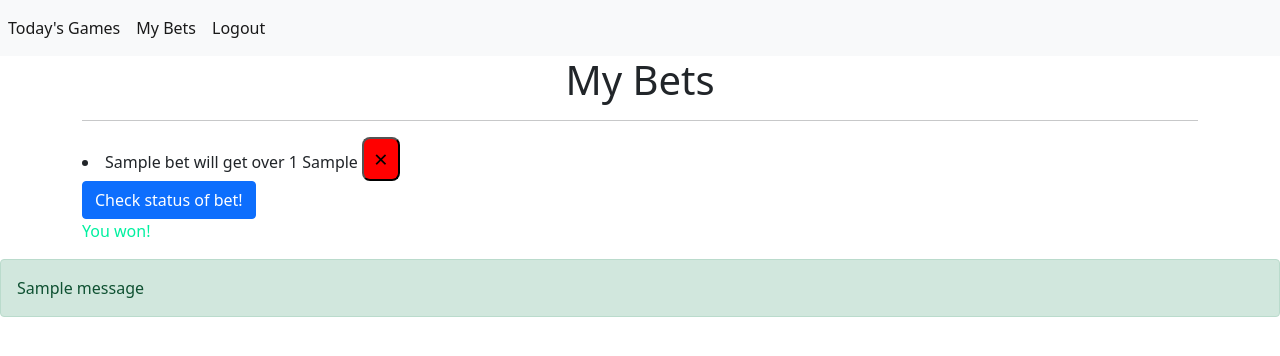
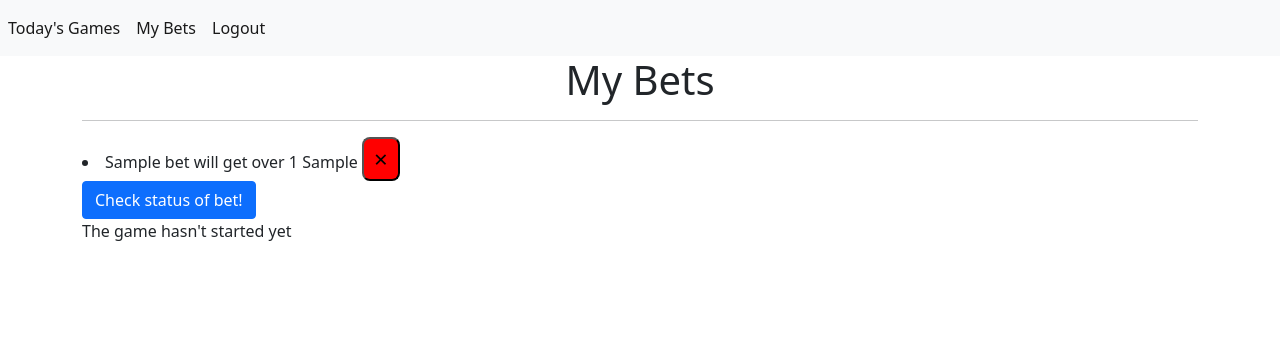
Before and after one commit to aniqp/NBA-Betting-App, a Flask app: page /my-bets in a window 1280 px wide. Shown: the top 356 px of the page. Run offline with Flask 2, Linux system fonts and the light colour scheme; a user stored in the database is signed in; tables that the repository leaves empty hold one stand-in row (values such as "Sample post"); one stand-in notice (Sample message) is shown; parts of the project's set-up code (start-up, migrations or seed data) failed here and were passed over.

Commit message:
added db columns and game status

```diff
--- a/app/functions/determine_bet_outcome.py
+++ b/app/functions/determine_bet_outcome.py
@@ -91,26 +91,16 @@ def determine_bet_outcome(data_dictionary):
     stat_to_compare = player_df[data_dictionary.get('statistic')].values[0]
 
 
-    compare_boxscore_to_avg = (stat_to_compare > round(data_dictionary.get('num_stats')))
+    compare_boxscore_to_avg = stat_to_compare > round(data_dictionary.get('num_stats')) # True if actual stat is greater than average stat
 
-    game_status = response['game']['gameStatusText']
+    game_status = response['game']['gameStatus']
 
     outcome_stat_dict = {}
-    if compare_boxscore_to_avg == False:
-        if game_status == 'Final':
-            outcome_stat_dict.update({
-                'bet_outcome': compare_boxscore_to_avg == data_dictionary.get('over_statistic'),
-                'num_stats': stat_to_compare
-            })
-            return outcome_stat_dict
-        else:
-            return "The game isn't over yet, " + data_dictionary['name'] + " has " + stat_to_compare + " " + data_dictionary['statistic']
-    else:
-        outcome_stat_dict.update({
+    outcome_stat_dict.update({
             'bet_outcome': compare_boxscore_to_avg == data_dictionary.get('over_statistic'),
             'num_stats': stat_to_compare
         })
-        return outcome_stat_dict
+    return outcome_stat_dict
 
     # return compare_bet_to_boxscore == data_dictionary.get('over_statistic')
 
@@ -122,5 +112,3 @@ data_dict = {
     'num_stats': 21,
     'over_statistic': True
 }
-
-print(determine_bet_outcome(data_dict))
--- a/app/templates/user_bets.html
+++ b/app/templates/user_bets.html
@@ -24,11 +24,15 @@
                     <button type="button" class="btn btn-primary" onClick = "checkBetStatus('{{ bet.id }}')">
                         Check status of bet!
                     </button>
-                    {% if bet.w_or_l is not none %}
+                    {% if bet.game_status == 1 %}
+                        <p>The game hasn't started yet</p>
+                    {% elif bet.game_status == 2 and bet.w_or_l is none %}
+                        <p style="color: rgb(202, 181, 28)">The game is in progress. {{ bet.player_name }} currently has {{ bet.num_stats }} {{ bet.statistic }}</p>
+                    {% elif bet.game_status == 3 %}
                         {% if bet.w_or_l == true %}
-                        <p style = "color: rgb(0, 240, 160);">You won!</p>
+                        <p style = "color: rgb(0, 240, 160);">You won! {{ bet.player_name }} got {{ bet.num_stats }} {{ bet.statistic }}!</p>
                         {% else %}
-                        <p style = "color: red;">You suck.</p>
+                        <p style = "color: red;">You lost. {{ bet.player_name }} only got {{ bet.num_stats }} {{ bet.statistic }}</p>
                         {% endif %}
                     {% endif %}
                 </li>
@@ -38,7 +42,7 @@
     </div>
 </div>
 
-{% with messages = get_flashed_messages(with_categories = true) %}
+<!-- {% with messages = get_flashed_messages(with_categories = true) %}
 {% if messages %}
 {% for category, message in messages %}
 {% if category == 'error' %}
@@ -52,7 +56,7 @@
 {% endif %}
 {% endfor %}
 {% endif %}
-{% endwith %}
+{% endwith %} -->
 
 {% endblock %}
 
--- a/app/views.py
+++ b/app/views.py
@@ -5,12 +5,13 @@ from flask_login import login_user, logout_user, login_required, current_user
 from .models import User, Bet
 from werkzeug.security import generate_password_hash, check_password_hash
 import json
+from sqlalchemy.exc import IntegrityError
 from app.functions.todays_games import *
 from app.functions.get_team_credentials import *
 from app.functions.get_best_player import *
 from app.functions.determine_bet_outcome import *
 from app.functions.string_to_boolean_converter import *
-
+from app.functions.get_game_status import *
 
 @app.route("/")
 @login_required
@@ -85,7 +86,10 @@ def games(game_id):
                 user_id = current_user.id
                 ))
                 db.create_all
-                db.session.commit()
+                try:
+                    db.session.commit()
+                except IntegrityError:
+                    db.session.rollback()
 
         # flash('Bet(s) made!', category = 'success')
         return redirect('/')
@@ -106,6 +110,7 @@ def games(game_id):
 
 @app.route("/my-bets")
 def my_bets():
+    # outcome = "hi"
     return render_template("user_bets.html", user = current_user)
 
 @app.route('/delete-bet', methods = ['POST'])
@@ -133,12 +138,27 @@ def check_bet_status():
                 'statistic': bet.statistic,
                 'num_stats': bet.num_stats,
                 'over_statistic': bet.over_statistic,
-                'game_id': bet.game_id
+                'game_id': bet.game_id,
+                'stats_actual': bet.stats_actual
             }
 
-        outcome = determine_bet_outcome(data_dictionary)
-        if outcome['bet_outcome'] == False or outcome['bet_outcome'] == True:
-            bet.w_or_l = outcome['bet_outcome']
+            bet.game_status = get_game_status(bet.game_id)
             db.session.commit()
 
+            outcome = determine_bet_outcome(data_dictionary)
+            if bet.game_status == 2:
+                if outcome['bet_outcome'] == True:
+                    bet.w_or_l = outcome['bet_outcome']
+                    bet.stats_actual = int(outcome['num_stats'])
+                    try:
+                        db.session.commit()
+                    except IntegrityError:
+                        db.session.rollback()
+            elif bet.game_status == 3:
+                bet.w_or_l = outcome['bet_outcome']
+                bet.stats_actual = int(outcome['num_stats'])
+                try:
+                    db.session.commit()
+                except IntegrityError:
+                    db.session.rollback()
     return render_template("user_bets.html", user = current_user)
```
Also changed, not shown: app/functions/get_game_status.py (added, +25 -0 lines), app/models.py (+9 -0 lines), app/database.db.
